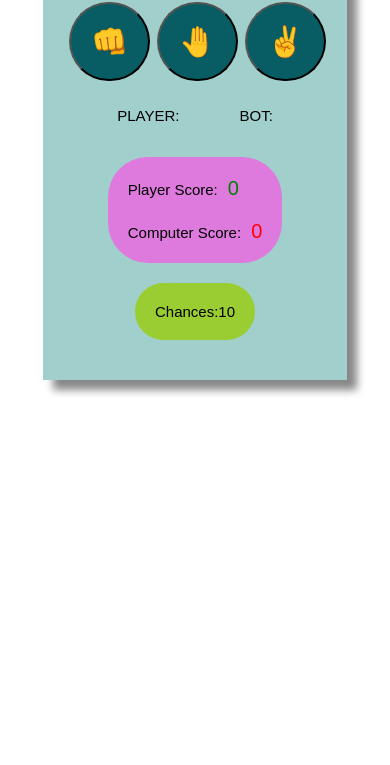
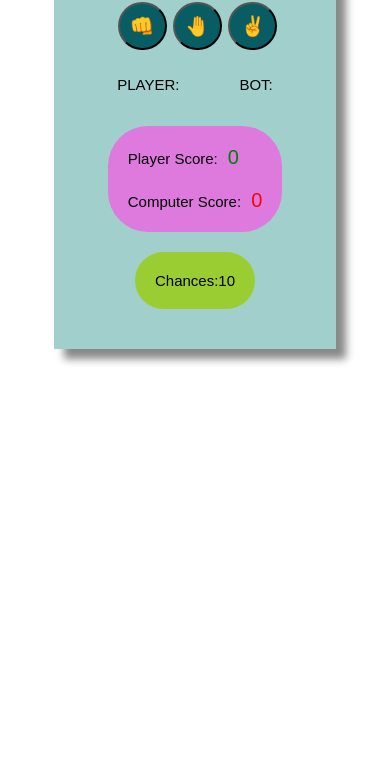
Before and after one commit to sasipriyakss/rock, a plain HTML site: page index.html in a window 390 px wide. Shown: the part 79-844 px from the top of the page. Drawn offline with Linux system fonts and the light colour scheme.

Commit message:
padding changed

```diff
--- a/style.css
+++ b/style.css
@@ -110,10 +110,10 @@ h1{
     }
 
     .choices button{
-        font-size: 30px;
+        font-size: 20px;
         margin: 1px;
         border-radius: 500px;
-        padding: 20px;
+        padding: 10px;
         background-color: rgb(7, 93, 99);
         cursor: pointer;
         transition: background-color 0.5s ease;
@@ -154,6 +154,6 @@ h1{
 
 #result
 {
-    font-size: 15px;
+    font-size: 25px;
 }
 }
```
